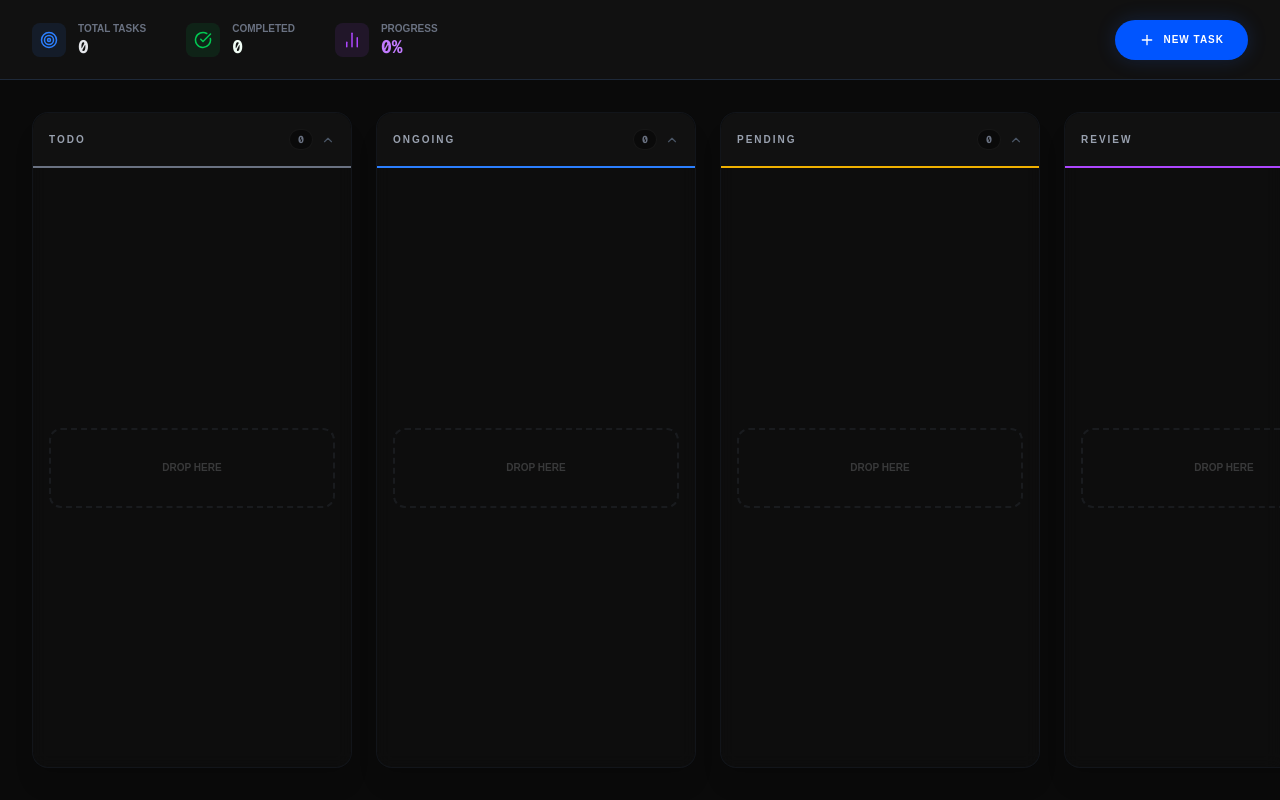
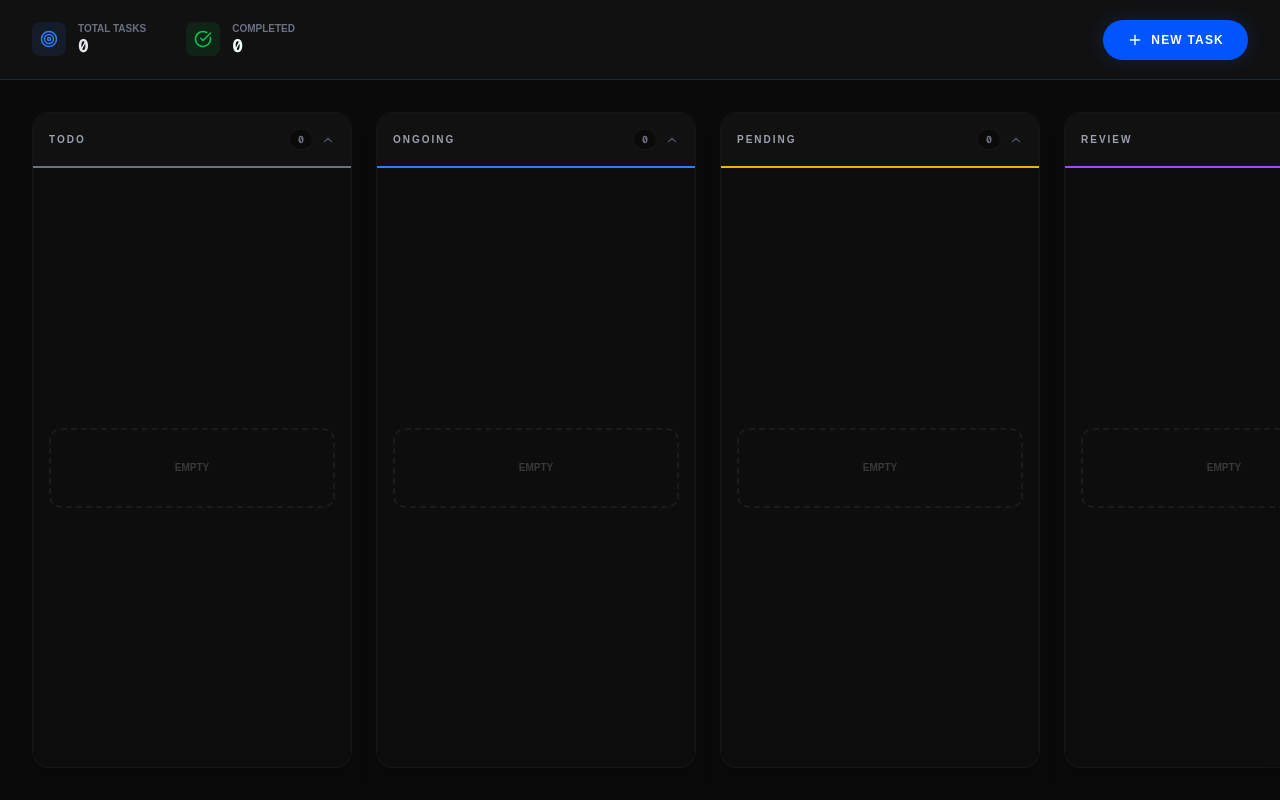
Before and after one commit to andy012732/second-brain-ui, a Next.js app: page /kanban in a window 1280 px wide. Built offline with nearby package versions, Linux system fonts and the light colour scheme.

Commit message:
feat: complete task editing function and detail modal integration

```diff
--- a/app/kanban/page.tsx
+++ b/app/kanban/page.tsx
@@ -4,6 +4,7 @@ import React, { useState, useEffect } from 'react';
 import { Plus, Target, CheckCircle, BarChart2 } from 'lucide-react';
 import { Task } from '@/lib/kanban';
 import CreateTaskModal from '@/components/CreateTaskModal';
+import TaskDetailModal from '@/components/TaskDetailModal';
 import KanbanColumn from '@/components/KanbanColumn';
 
 const COLUMNS = [
@@ -15,12 +16,10 @@ const COLUMNS = [
   { id: 'archive', title: 'Archive', color: 'border-gray-700' },
 ] as const;
 
-type ColumnId = typeof COLUMNS[number]['id'];
-
 export default function KanbanPage() {
   const [tasks, setTasks] = useState<Task[]>([]);
-  const [draggedId, setDraggedId] = useState<string | null>(null);
-  const [isModalOpen, setIsModalOpen] = useState(false);
+  const [selectedTask, setSelectedTask] = useState<Task | null>(null); // 持有當前選中的任務
+  const [isCreateModalOpen, setIsCreateModalOpen] = useState(false);
 
   useEffect(() => { fetchTasks(); }, []);
 
@@ -29,28 +28,25 @@ export default function KanbanPage() {
       const res = await fetch('/api/tasks');
       const data = await res.json();
       setTasks(Array.isArray(data) ? data : []);
+      // 同步更新選中的任務（如果正在編輯）
+      if (selectedTask) {
+        const updated = data.find((t: Task) => t.id === selectedTask.id);
+        if (updated) setSelectedTask(updated);
+      }
     } catch (e) { console.error('Fetch failed'); }
   };
 
   const handleTaskMoved = async (taskId: string, newStatus: string, newOrder: number) => {
-    // 如果是開始拖動，先記錄 ID
-    if (newOrder === -1) {
-      setDraggedId(taskId);
-      return;
-    }
-
-    // 如果是放下
+    if (newOrder === -1) return; // 開始拖動
     const task = tasks.find(t => t.id === taskId);
     if (!task || task.status === newStatus) return;
 
-    // 樂觀更新
     setTasks(prev => prev.map(t => t.id === taskId ? { ...t, status: newStatus as any } : t));
-
     await fetch(`/api/tasks/${taskId}/actions`, {
       method: 'POST',
       body: JSON.stringify({ action: 'move', status: newStatus })
     });
-    setDraggedId(null);
+    fetchTasks();
   };
 
   const doneCount = tasks.filter(t => t.status === 'done').length;
@@ -58,38 +54,33 @@ export default function KanbanPage() {
 
   return (
     <div className="h-screen w-full bg-[#0a0a0a] flex flex-col overflow-hidden text-gray-200">
+      {/* 統計列 */}
       <div className="h-20 px-8 flex items-center justify-between border-b border-gray-800 bg-[#111]">
           <div className="flex gap-10">
               <div className="flex items-center gap-3">
                   <div className="p-2 bg-blue-500/10 rounded-lg"><Target className="text-blue-500" size={18} /></div>
                   <div>
-                    <div className="text-[10px] text-gray-500 uppercase font-bold">Total Tasks</div>
+                    <div className="text-[10px] text-gray-500 uppercase font-bold text-xs">Total Tasks</div>
                     <div className="text-lg font-mono font-bold leading-tight">{tasks.length}</div>
                   </div>
               </div>
               <div className="flex items-center gap-3">
                   <div className="p-2 bg-green-500/10 rounded-lg"><CheckCircle className="text-green-500" size={18} /></div>
                   <div>
-                    <div className="text-[10px] text-gray-500 uppercase font-bold">Completed</div>
+                    <div className="text-[10px] text-gray-500 uppercase font-bold text-xs">Completed</div>
                     <div className="text-lg font-mono font-bold leading-tight text-green-50">{doneCount}</div>
-                  </div>
-              </div>
-              <div className="flex items-center gap-3">
-                  <div className="p-2 bg-purple-500/10 rounded-lg"><BarChart2 className="text-purple-500" size={18} /></div>
-                  <div>
-                    <div className="text-[10px] text-gray-500 uppercase font-bold">Progress</div>
-                    <div className="text-lg font-mono font-bold leading-tight text-purple-400">{completionRate}%</div>
                   </div>
               </div>
           </div>
           <button
-            onClick={() => setIsModalOpen(true)}
-            className="group relative bg-[#0055ff] hover:bg-blue-500 text-white font-black text-[10px] px-6 py-3 rounded-full flex items-center gap-2 transition-all shadow-[0_0_20px_rgba(37,99,235,0.2)] hover:scale-105 active:scale-95 tracking-[0.1em] uppercase"
+            onClick={() => setIsCreateModalOpen(true)}
+            className="group relative bg-[#0055ff] hover:bg-blue-500 text-white font-black text-xs px-6 py-3 rounded-full flex items-center gap-2 transition-all shadow-[0_0_20px_rgba(37,99,235,0.2)] hover:scale-105 active:scale-95 tracking-[0.1em] uppercase"
           >
               <Plus size={16} /> <span>New Task</span>
           </button>
       </div>
 
+      {/* 看板列 */}
       <div className="flex-1 overflow-x-auto p-8 bg-[#0a0a0a]">
         <div className="flex gap-6 h-full min-w-max">
           {COLUMNS.map(col => (
@@ -98,13 +89,16 @@ export default function KanbanPage() {
               column={col}
               tasks={tasks.filter(t => t.status === col.id)}
               onTaskMoved={handleTaskMoved}
+              onTaskClick={setSelectedTask} // 設定選中的任務，開啟 Modal
               onRefresh={fetchTasks}
             />
           ))}
         </div>
       </div>
 
-      {isModalOpen && <CreateTaskModal onClose={() => setIsModalOpen(false)} onTaskCreated={() => { setIsModalOpen(false); fetchTasks(); }} />}
+      {/* 兩種工具 Modal */}
+      {isCreateModalOpen && <CreateTaskModal onClose={() => setIsCreateModalOpen(false)} onTaskCreated={() => { setIsCreateModalOpen(false); fetchTasks(); }} />}
+      {selectedTask && <TaskDetailModal task={selectedTask} onClose={() => setSelectedTask(null)} onTaskUpdated={fetchTasks} />}
     </div>
   );
 }
--- a/components/KanbanColumn.tsx
+++ b/components/KanbanColumn.tsx
@@ -13,6 +13,7 @@ interface KanbanColumnProps {
   };
   tasks: Task[];
   onTaskMoved: (taskId: string, newStatus: string, newOrder: number) => void;
+  onTaskClick: (task: Task) => void; // 新增：傳遞點擊事件
   onRefresh: () => void;
 }
 
@@ -20,12 +21,12 @@ export default function KanbanColumn({
   column,
   tasks,
   onTaskMoved,
+  onTaskClick,
   onRefresh,
 }: KanbanColumnProps) {
   const [isCollapsed, setIsCollapsed] = useState(false);
   const [isDraggingOver, setIsDraggingOver] = useState(false);
 
-  // 排序
   const sortedTasks = [...tasks].sort((a, b) => a.order - b.order);
 
   const handleDragOver = (e: React.DragEvent) => {
@@ -68,13 +69,14 @@ export default function KanbanColumn({
             <TaskCard
               key={task.id}
               task={task}
-              onDragStart={(id) => onTaskMoved(id, column.id, -1)} // 這裡會傳遞給父層處理
+              onDragStart={(id) => onTaskMoved(id, column.id, -1)}
+              onClick={onTaskClick} // 點擊時呼叫
             />
           ))}
           {sortedTasks.length === 0 && (
             <div className="h-full flex flex-col items-center justify-center opacity-20 py-10">
               <div className="border-2 border-dashed border-gray-600 rounded-xl w-full h-20 flex items-center justify-center">
-                <span className="text-[10px] font-bold">DROP HERE</span>
+                <span className="text-[10px] font-bold">EMPTY</span>
               </div>
             </div>
           )}
--- a/components/TaskCard.tsx
+++ b/components/TaskCard.tsx
@@ -7,6 +7,7 @@ import { Task } from '@/lib/kanban';
 interface TaskCardProps {
   task: Task;
   onDragStart: (id: string) => void;
+  onClick: (task: Task) => void; // 新增：點擊事件
 }
 
 const priorityColors: Record<string, string> = {
@@ -16,14 +17,12 @@ const priorityColors: Record<string, string> = {
   critical: 'bg-red-500',
 };
 
-export default function TaskCard({ task, onDragStart }: TaskCardProps) {
-  // 到期日邏輯處理
+export default function TaskCard({ task, onDragStart, onClick }: TaskCardProps) {
   const getDueStatus = () => {
     if (!task.dueDate) return null;
     const now = new Date();
     const due = new Date(task.dueDate);
     const diffDays = (due.getTime() - now.getTime()) / (1000 * 3600 * 24);
-
     if (diffDays < 0) return { label: 'Overdue', color: 'text-red-500' };
     if (diffDays <= 3) return { label: 'Due soon', color: 'text-yellow-500' };
     return { label: null, color: 'text-gray-500' };
@@ -35,29 +34,26 @@ export default function TaskCard({ task, onDragStart }: TaskCardProps) {
     <div
       draggable
       onDragStart={() => onDragStart(task.id)}
-      className="bg-[#1e1e1e] p-4 rounded-xl border border-gray-800 mb-3 cursor-grab active:cursor-grabbing hover:border-gray-500 transition-all shadow-lg group relative"
+      onClick={() => onClick(task)} // 點擊卡片開啟編輯視窗
+      className="bg-[#1e1e1e] p-4 rounded-xl border border-gray-800 mb-3 cursor-pointer active:scale-95 hover:border-blue-500/50 transition-all shadow-lg group relative"
     >
-      {/* 釘選星號 */}
       {task.isPinned && (
-        <div className="absolute -top-1 -right-1 bg-yellow-500 rounded-full p-1 shadow-md">
+        <div className="absolute -top-1 -right-1 bg-yellow-500 rounded-full p-1 shadow-md z-10">
           <Star size={10} className="text-black fill-current" />
         </div>
       )}
 
-      {/* 標題與優先級 */}
       <div className="flex items-start gap-2 mb-3">
         <div className={`w-1.5 h-6 rounded-full shrink-0 ${priorityColors[task.priority] || 'bg-gray-500'}`} />
         <h3 className="text-sm font-bold text-gray-200 line-clamp-2 leading-tight">{task.title}</h3>
       </div>
 
-      {/* 標籤區 */}
       <div className="flex flex-wrap gap-1.5 mb-4">
         {task.tags?.map((tag: string) => (
           <span key={tag} className="text-[9px] px-2 py-0.5 rounded-full bg-gray-900 border border-gray-700 text-gray-400 font-medium">#{tag}</span>
         ))}
       </div>
 
-      {/* 底部數據列 */}
       <div className="flex items-center justify-between border-t border-gray-800/50 pt-3 text-[10px]">
         <div className="flex items-center gap-3">
           {task.dueDate && (
@@ -69,12 +65,6 @@ export default function TaskCard({ task, onDragStart }: TaskCardProps) {
         </div>
 
         <div className="flex items-center gap-3 text-gray-500">
-          {task.attachments?.length > 0 && (
-            <div className="flex items-center gap-1">
-              <Paperclip size={11} />
-              <span>{task.attachments.length}</span>
-            </div>
-          )}
           {task.comments?.length > 0 && (
             <div className="flex items-center gap-1">
               <MessageSquare size={11} />
```
